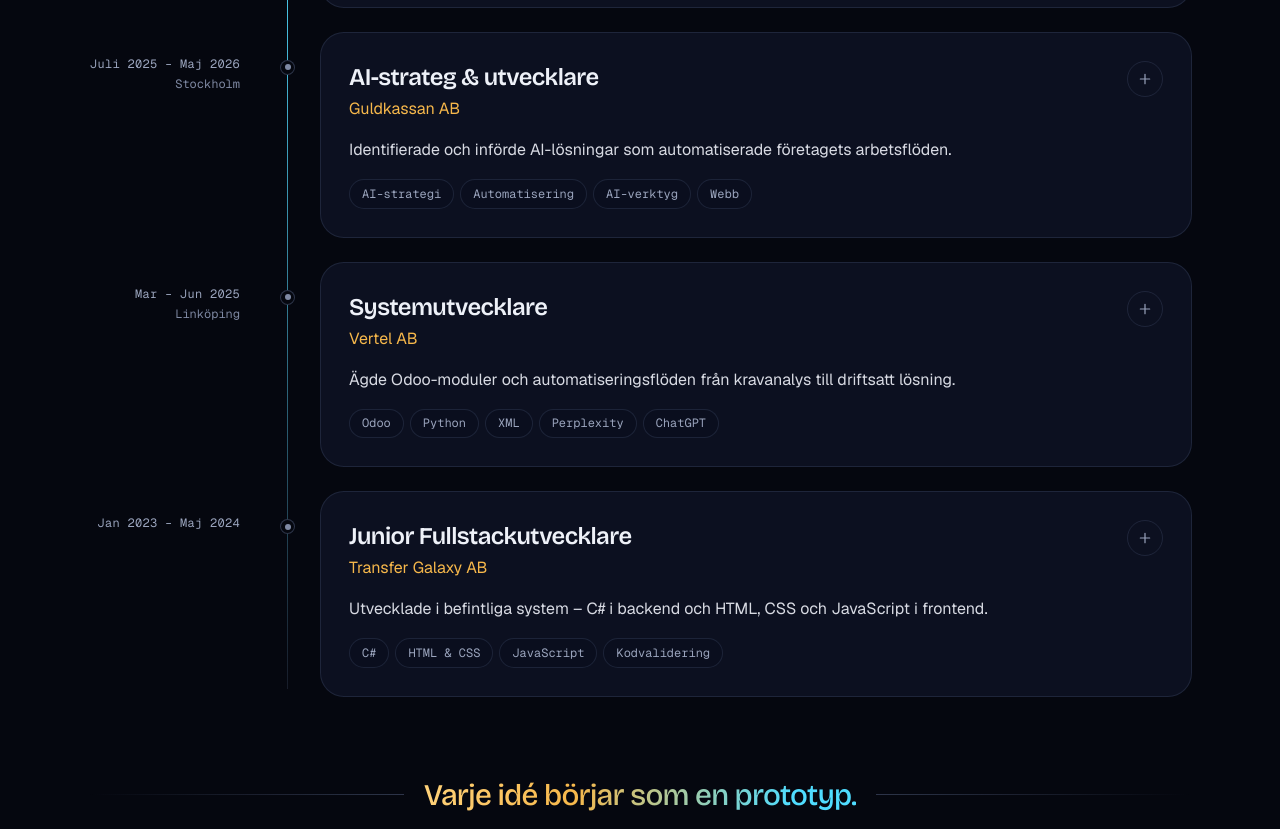
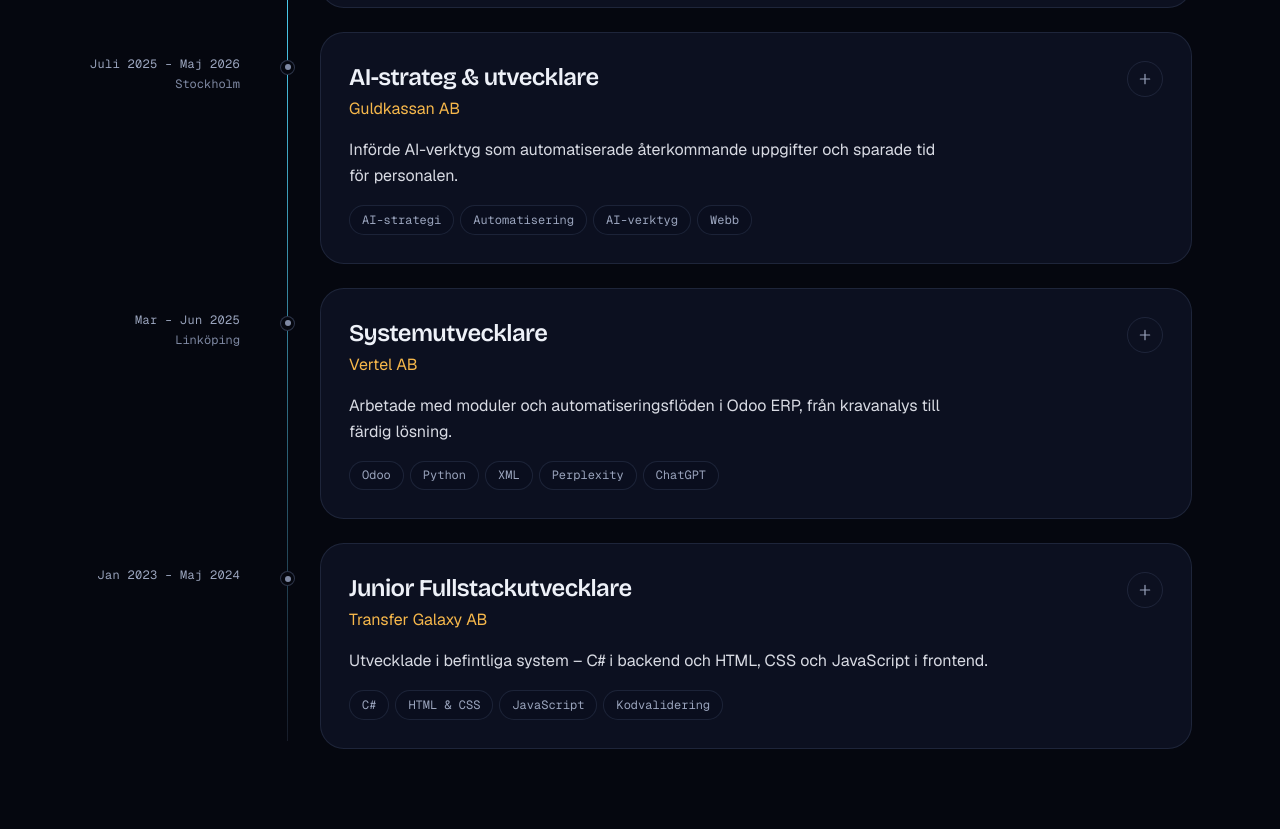
Before and after one commit to Harunsystemdeveloper/portfolio, a Next.js app: page / in a window 1280 px wide. Shown: the part 3580-4409 px from the top of the page. Built offline with nearby package versions, Linux system fonts and the light colour scheme.

Commit message:
Uppdaterat beskrivningarna för Guldkassan och Vertel

```diff
--- a/src/data/content.ts
+++ b/src/data/content.ts
@@ -181,12 +181,12 @@ export const experiences: Experience[] = [
     company: "Guldkassan AB",
     period: "Juli 2025 – Maj 2026",
     location: "Stockholm",
-    highlight: "Identifierade och införde AI-lösningar som automatiserade företagets arbetsflöden.",
+    highlight: "Införde AI-verktyg som automatiserade återkommande uppgifter och sparade tid för personalen.",
     tags: ["AI-strategi", "Automatisering", "AI-verktyg", "Webb"],
     bullets: [
       "Hjälpte företaget bli mer effektivt genom att identifiera och implementera AI-lösningar i det dagliga arbetet.",
-      "Drev integration av AI-verktyg i affärsprocesser för att automatisera arbetsflöden och höja produktiviteten.",
       "Deltog i utvecklingsprocessen för företagets webbplats, från koncept till lansering.",
+      "Tog fram och införde AI-verktyg som automatiserade återkommande uppgifter och sparade tid för personalen.",
     ],
   },
   {
@@ -194,11 +194,11 @@ export const experiences: Experience[] = [
     company: "Vertel AB",
     period: "Mar – Jun 2025",
     location: "Linköping",
-    highlight: "Ägde Odoo-moduler och automatiseringsflöden från kravanalys till driftsatt lösning.",
+    highlight: "Arbetade med moduler och automatiseringsflöden i Odoo ERP, från kravanalys till färdig lösning.",
     tags: ["Odoo", "Python", "XML", "Perplexity", "ChatGPT"],
     bullets: [
-      "Tog ägarskap över moduler och automatiseringsflöden i Odoo från kravanalys till driftsatt lösning med Python och XML.",
-      "Integrerade AI-verktyg i arbetsflödet och höjde leveranstakten och kvaliteten.",
+      "Fick möjlighet att arbeta med Odoo ERP och utveckla kunskaper inom systemets moduler och automatiseringsflöden, från kravanalys till färdig lösning med Python och XML.",
+      "Utforskade även användningen av AI-verktyg som stöd för felsökning, problemlösning och kodförbättring.",
     ],
   },
   {
```
